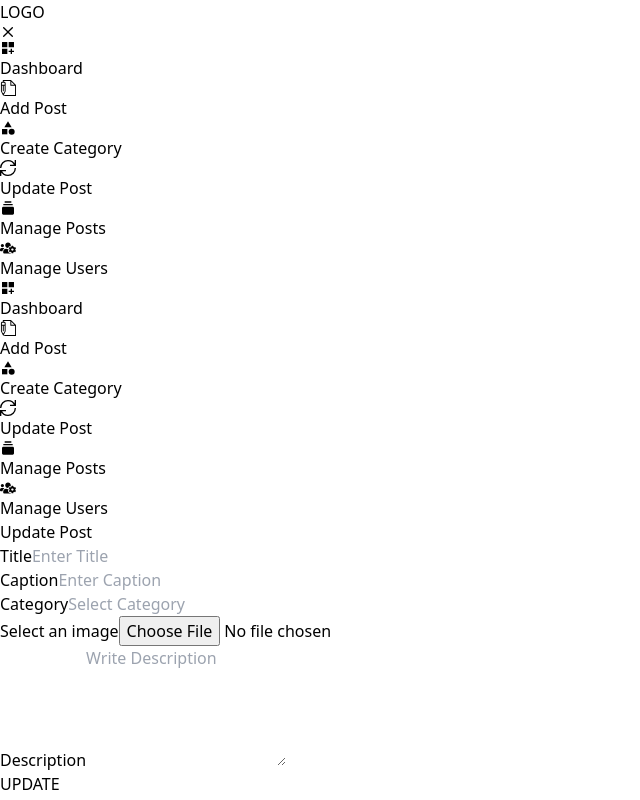
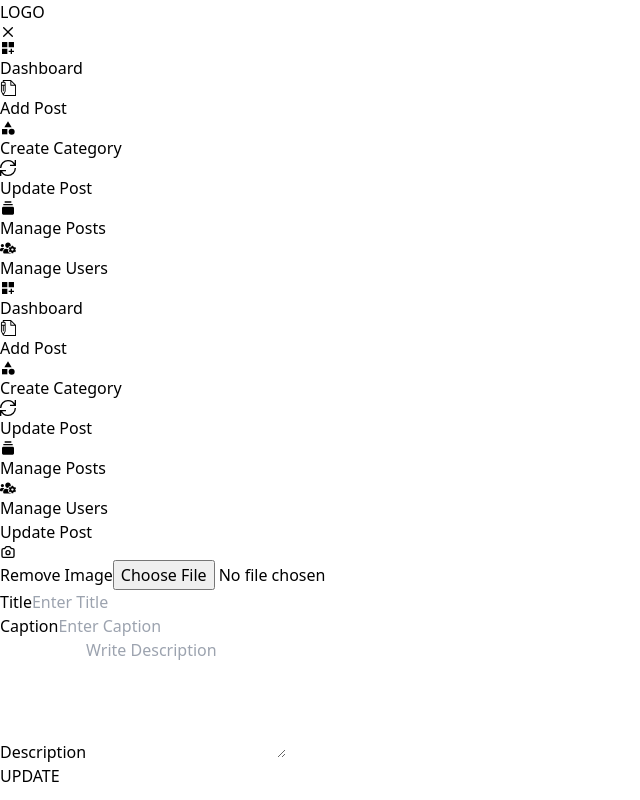
Before and after one commit to iamyogess/MERN-BLOG, a React (Vite) app in the folder client/: page /admin/update-post/1 in a window 1280 px wide. Both pictures are taken after a click on the icon 8 px from the left and 32 px from the top of the page. Shown: the whole page, without its empty margins (0-640 px from the left). Built offline with nearby package versions, Linux system fonts and the light colour scheme; no server answers.

Commit message:
update blog details

```diff
--- a/client/src/pages/admin/pages/UpdatePost.jsx
+++ b/client/src/pages/admin/pages/UpdatePost.jsx
@@ -1,39 +1,136 @@
-import React, { useState } from "react";
+import React, { useState, useEffect } from "react";
 import { useSelector } from "react-redux";
-import { useQuery, useQueryClient } from "@tanstack/react-query";
-import { useNavigate } from "react-router-dom";
-import { updatePost } from "../../../services/post";
+import { useMutation, useQuery, useQueryClient } from "@tanstack/react-query";
+import { useNavigate, useParams } from "react-router-dom";
+import { getSinglePost, updatePost } from "../../../services/post";
+import { HiOutlineCamera } from "react-icons/hi";
+import toast from "react-hot-toast";
 
 const UpdatePost = () => {
+  const { slug } = useParams();
+  const navigate = useNavigate();
   const userState = useSelector((state) => state.user);
   const queryClient = useQueryClient();
-  const navigate = useNavigate();
 
   const [title, setTitle] = useState("");
   const [caption, setCaption] = useState("");
   const [body, setBody] = useState("");
-  const [category, setCategory] = useState([]);
-  const [tags, setTags] = useState([]);
-  const [photo, setPhoto] = useState("");
+  const [category, setCategory] = useState("");
+  const [tags, setTags] = useState("");
+  const [photo, setPhoto] = useState(null);
 
-  const { data: updateBlogData, isLoading: updateBlogDataIsLoading } = useQuery(
-    {
-      queryFn: ({ slug, token, blogData }) => {
-        return updatePost({ slug, token, blogData });
-      },
+  const { data, isLoading } = useQuery({
+    queryFn: () => getSinglePost(slug),
+    queryKey: ["blog", slug],
+    onSuccess: (data) => {
+      console.log("Fetched Data:", data);
+      setTitle(data.title);
+      setCaption(data.caption);
+      setBody(data.body);
+      setPhoto(data.photo);
+      setTags(data.tags.join(", ")); // Convert array to comma-separated string for input
+      setCategory(data.category);
+    },
+    onError: (error) => {
+      console.log("Error fetching data:", error);
+    },
+    refetchOnWindowFocus: false,
+  });
+
+  const mutation = useMutation({
+    mutationFn: ({ updatedData, slug, token }) =>
+      updatePost({ updatedData, slug, token }),
+    onSuccess: (data) => {
+      queryClient.invalidateQueries(["blog", slug]);
+      toast.success("Post is updated!");
+      navigate(`/admin/update-post/${data.slug}`, { replace: true });
+    },
+    onError: (error) => {
+      toast.error(error.message);
+      console.log(error);
+    },
+  });
+
+  const handleFileChange = (e) => {
+    const file = e.target.files[0];
+    setPhoto(file);
+  };
+
+  const handleDeleteImage = () => {
+    if (window.confirm("Do you really want to delete this image?")) {
+      setPhoto(null);
     }
-  );
+  };
 
-  const handleUpdate = () => {
+  const handleUpdate = (e) => {
+    e.preventDefault();
 
-  }
+    const updatedData = new FormData();
+
+    if (photo) {
+      updatedData.append("postPicture", photo);
+    }
+
+    updatedData.append("title", title);
+    updatedData.append("caption", caption);
+    updatedData.append("body", body);
+    updatedData.append("category", category);
+    updatedData.append("tags", tags.split(", "));
+
+    mutation.mutate({
+      updatedData,
+      slug,
+      token: userState.userInfo.token,
+    });
+  };
+
+  if (isLoading) return <p>Loading...</p>;
 
   return (
     <section className="w-full max-h-full container mx-auto px-4">
       <h1 className="text-center font-extrabold text-2xl lg:text-4xl py-2">
         Update Post
       </h1>
-      <form className="flex justify-center items-center flex-col h-full mt-5 gap-6">
+      {/* {console.log(data)} */}
+      <form
+        onSubmit={handleUpdate}
+        encType="multipart/form-data"
+        className="flex justify-center items-center flex-col h-full mt-5 gap-6"
+      >
+        <div className="flex items-start flex-col w-full max-w-xs">
+          <label
+            htmlFor="image"
+            className="py-1 text-sm md:text-lg text-gray-600"
+          >
+            {photo ? (
+              <img
+                src={
+                  typeof photo === "string" ? photo : URL.createObjectURL(photo)
+                }
+                alt={title}
+              />
+            ) : (
+              <div className="w-full min-h-[200px] bg-blue-50/50 flex justify-center items-center rounded-xl">
+                <HiOutlineCamera className="w-7 h-auto text-primary" />
+              </div>
+            )}
+            <button
+              type="button"
+              onClick={handleDeleteImage}
+              className="px-6 py-3 my-2 w-full bg-red-500 border-2 text-white rounded-lg border-red-500 hover:bg-transparent hover:text-red-500 transition duration-300"
+            >
+              Remove Image
+            </button>
+          </label>
+          <input
+            type="file"
+            name="postPicture"
+            onChange={handleFileChange}
+            id="image"
+            aria-label="Select an image"
+            className="w-full px-4 py-3 border border-gray-300 rounded-lg"
+          />
+        </div>
         <div className="flex items-start flex-col w-full max-w-xs">
           <label
             htmlFor="title"
@@ -46,6 +143,7 @@ const UpdatePost = () => {
             name="title"
             id="title"
             value={title}
+            onChange={(e) => setTitle(e.target.value)}
             placeholder="Enter Title"
             aria-label="New Title"
             className="w-full px-4 py-3 border border-gray-300 rounded-lg"
@@ -63,12 +161,13 @@ const UpdatePost = () => {
             name="caption"
             id="caption"
             value={caption}
+            onChange={(e) => setCaption(e.target.value)}
             placeholder="Enter Caption"
             aria-label="New Caption"
             className="w-full px-4 py-3 border border-gray-300 rounded-lg"
           />
         </div>
-        <div className="flex items-start flex-col w-full max-w-xs">
+        {/* <div className="flex items-start flex-col w-full max-w-xs">
           <label
             htmlFor="category"
             className="py-1 text-sm md:text-lg text-gray-600"
@@ -80,6 +179,7 @@ const UpdatePost = () => {
             name="category"
             id="category"
             value={category}
+            onChange={(e) => setCategory(e.target.value)}
             placeholder="Select Category"
             aria-label="Select Category"
             className="w-full px-4 py-3 border border-gray-300 rounded-lg"
@@ -87,20 +187,22 @@ const UpdatePost = () => {
         </div>
         <div className="flex items-start flex-col w-full max-w-xs">
           <label
-            htmlFor="image"
+            htmlFor="tags"
             className="py-1 text-sm md:text-lg text-gray-600"
           >
-            Select an image
+            Tags
           </label>
           <input
-            type="file"
-            name="image"
-            id="image"
-            value={photo}
-            aria-label="Select an image"
+            type="text"
+            name="tags"
+            id="tags"
+            value={tags}
+            onChange={(e) => setTags(e.target.value)}
+            placeholder="Enter Tags"
+            aria-label="Enter Tags"
             className="w-full px-4 py-3 border border-gray-300 rounded-lg"
           />
-        </div>
+        </div> */}
         <div className="flex items-start flex-col w-full max-w-xs">
           <label
             htmlFor="description"
@@ -113,6 +215,7 @@ const UpdatePost = () => {
             id="description"
             rows="5"
             value={body}
+            onChange={(e) => setBody(e.target.value)}
             placeholder="Write Description"
             aria-label="Write Description"
             className="w-full px-4 py-3 border border-gray-300 rounded-lg"
--- a/client/src/services/post.js
+++ b/client/src/services/post.js
@@ -25,6 +25,18 @@ const createPost = async ({ token, blogData }) => {
 const getAllPosts = async () => {
   try {
     const { data } = await axios.get(`http://localhost:5000/api/post`);
+    return data;
+  } catch (error) {
+    const errorMessage =
+      error.response?.data?.message || error.message || "An error occurred";
+    console.error("Error creating post:", errorMessage);
+    throw new Error(errorMessage);
+  }
+};
+
+const getSinglePost = async (slug) => {
+  try {
+    const { data } = await axios.get(`http://localhost:5000/api/post/${slug}`);
     return data;
   } catch (error) {
     const errorMessage =
@@ -75,4 +87,4 @@ const updatePost = async ({ slug, token, blogData }) => {
   }
 };
 
-export { createPost, getAllPosts, deletePost, updatePost };
+export { createPost, getAllPosts, deletePost, updatePost, getSinglePost };
```
Also changed, not shown: 1 other file (tests, documents, lock files or other folders).
